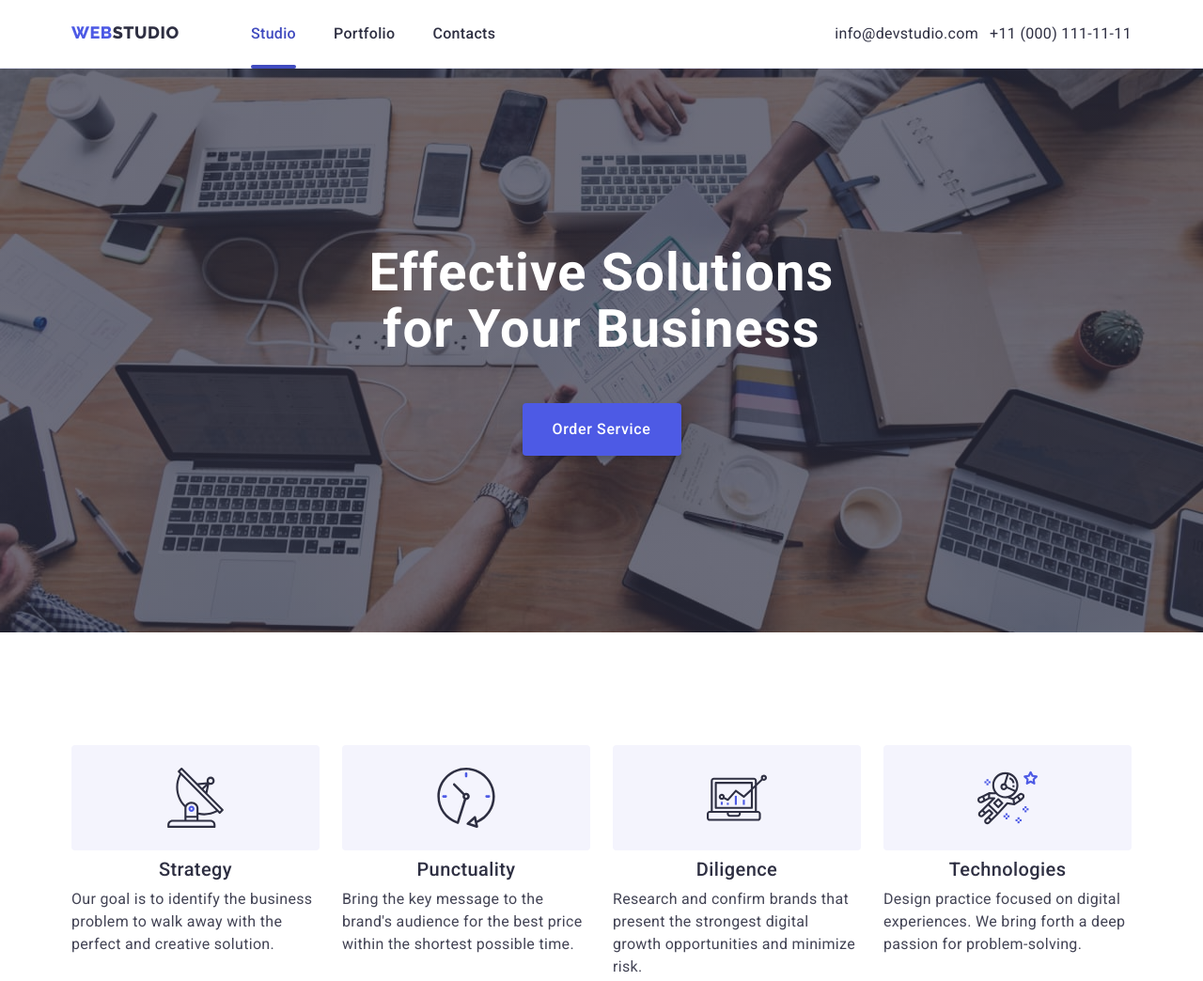
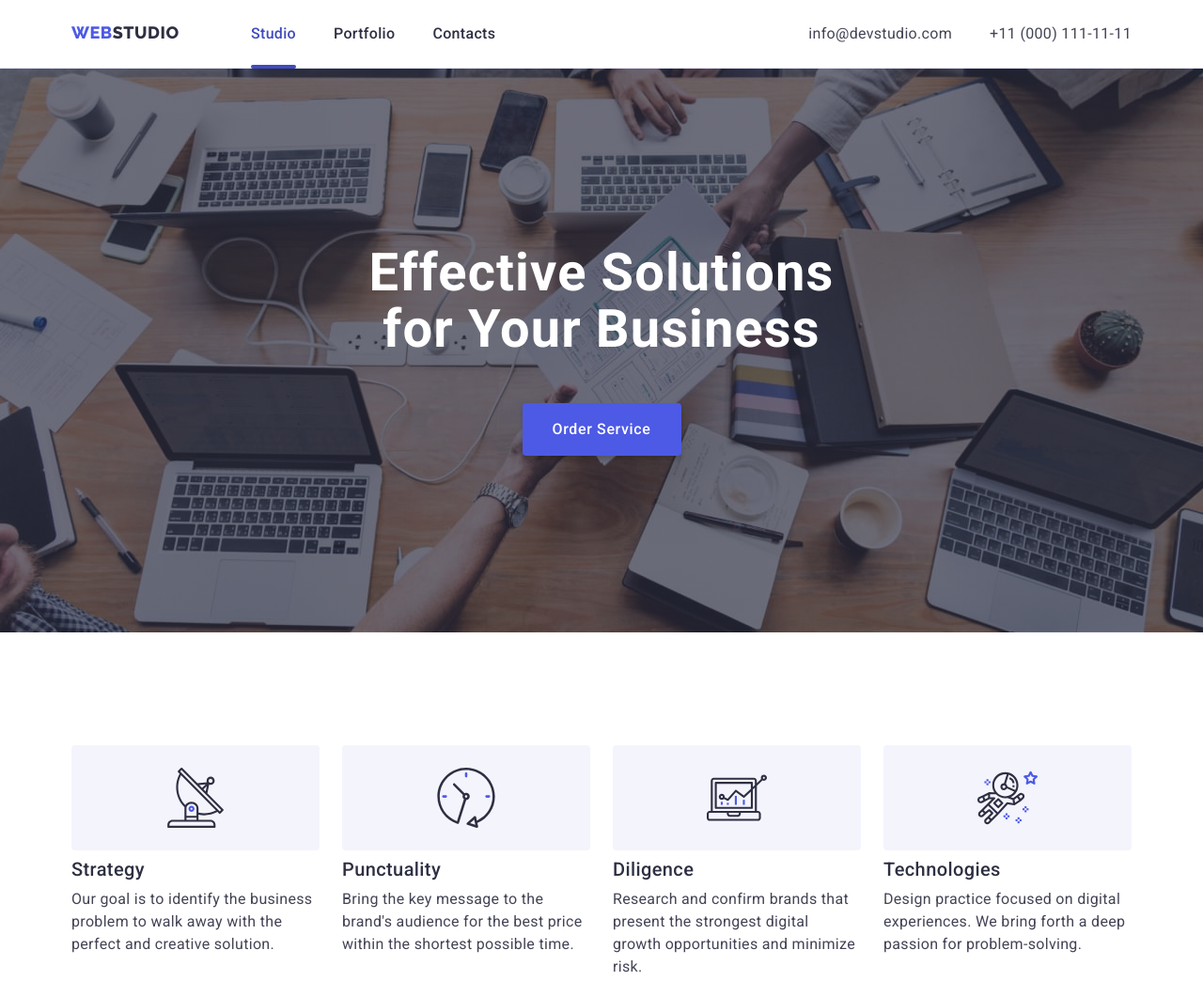
Before and after one commit to StanislavBatov/goit-markup-hw-07, a plain HTML site: page index.html in a window 1280 px wide. Shown: the top 1044 px of the page at 94% size. Drawn offline with nearby package versions, Linux system fonts and the light colour scheme.

Commit message:
descktop finish

```diff
--- a/css/media.css
+++ b/css/media.css
@@ -123,7 +123,7 @@
     line-height: 1.5;
     letter-spacing: 0.02em;
     font-style: normal;
-    color: var(--navy-blue-color);
+    color: var(--slate-color);
     transition-property: color;
     transition-duration: 250ms;
     transition-timing-function: var(--transition-type);
@@ -139,6 +139,10 @@
 
   .work-features {
     gap: 24px;
+  }
+
+  .feature-title {
+    text-align: left;
   }
 
   .work-feature-item {
@@ -228,7 +232,8 @@
 
   .header-contacts {
     display: flex;
-    margin-left: 332px;
+    margin-left: auto;
+    gap: 40px;
   }
 
 
--- a/css/styles.css
+++ b/css/styles.css
@@ -945,7 +945,7 @@ span.white {
   line-height: 1.16;
   letter-spacing: 0.04em;
   color: var(--light-slate-color);
-  border: 1px solid var(--navy-blue-color);
+  border: 1px solid var(--light-slate-color);
   border-radius: 4px;
   padding: 8px 2px 0 16px;
   resize: none;
```
